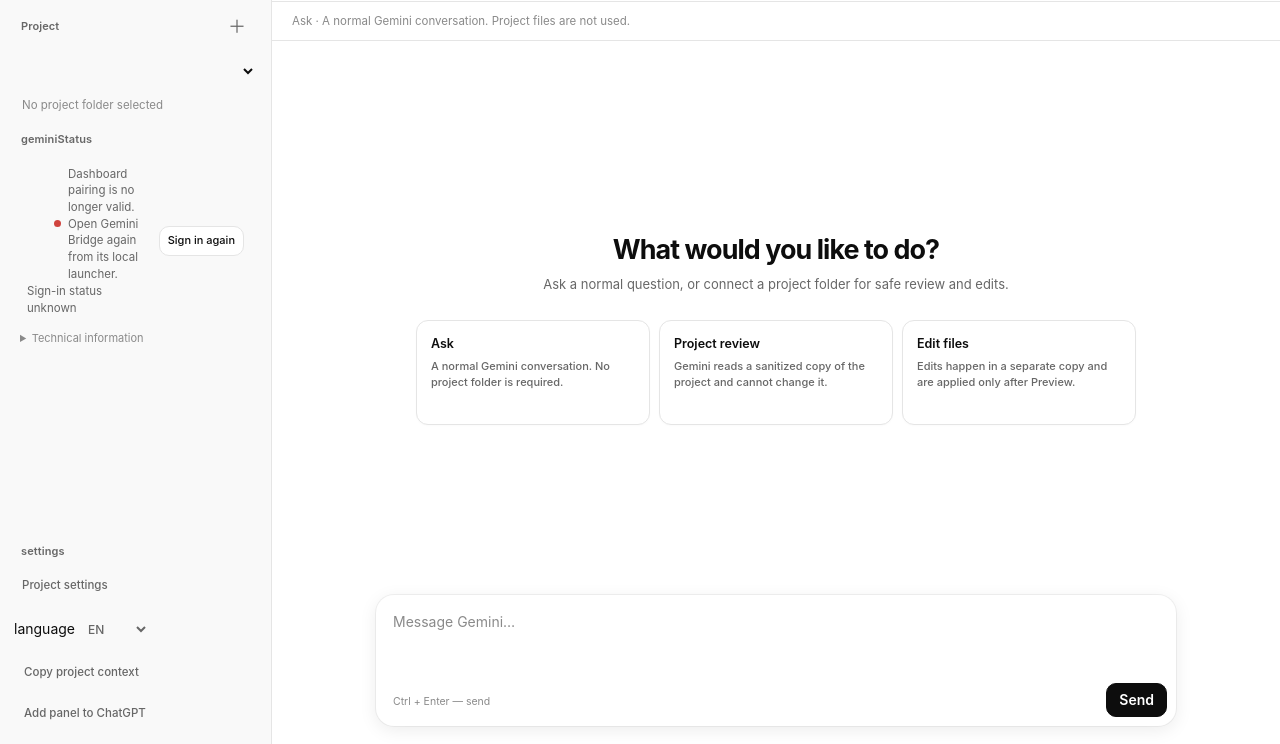
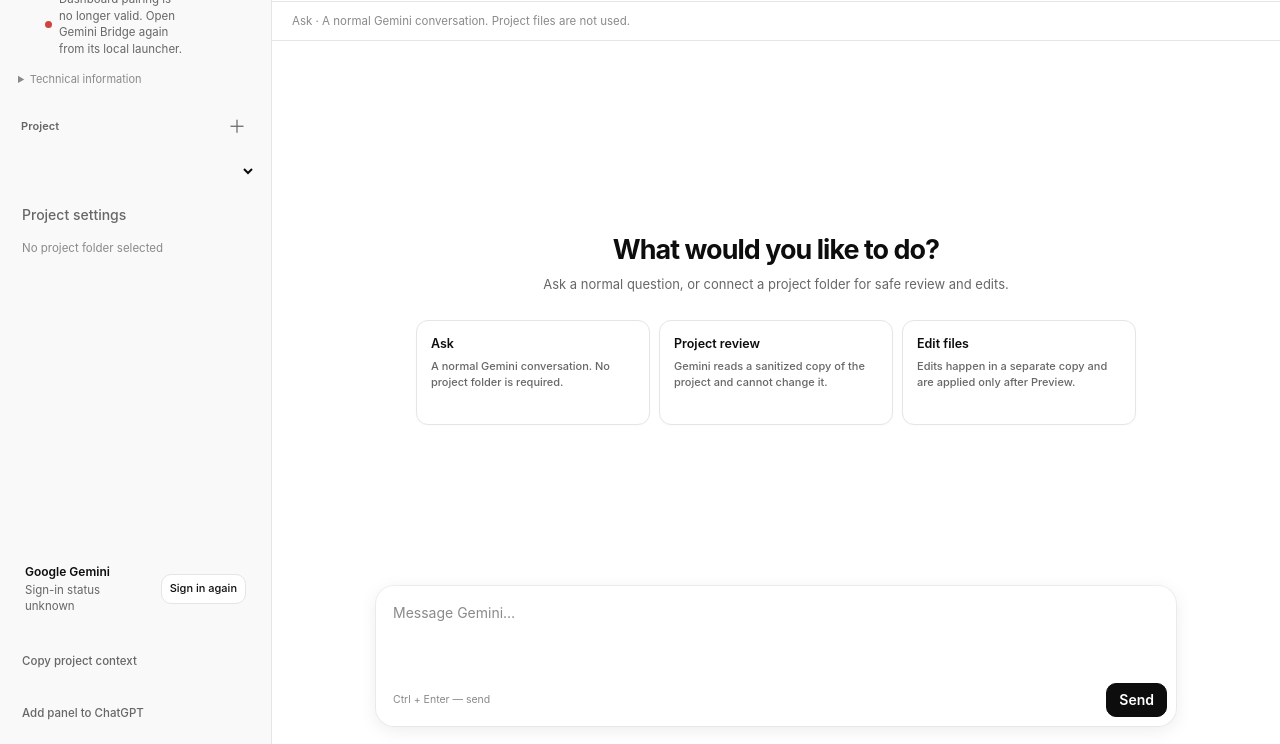
Before and after one commit to nevatonight/gemini-bridge, a browser extension: page ui/index.html in a window 1280 px wide. Shown: the part 56-800 px from the top of the page. Drawn offline with Linux system fonts and the light colour scheme.

```diff
--- a/ui/index.html
+++ b/ui/index.html
@@ -10,44 +10,44 @@
 <main class="app-shell">
   <aside class="sidebar">
     <div class="brand-row">
-      <h1>Gemini Bridge</h1>
+      <div>
+        <h1>Gemini Bridge</h1>
+        <div class="health-line"><span id="healthDot" class="status-dot neutral"></span><span id="health" data-i18n="connecting">Подключение…</span></div>
+      </div>
+      <select id="language" class="language-select" aria-label="Language"><option value="ru">RU</option><option value="en">EN</option></select>
     </div>
+
+    <details class="technical-meta">
+      <summary data-i18n="technicalInfo">Техническая информация</summary>
+      <div id="versionInfo" class="hint">—</div>
+    </details>
 
     <section class="side-section">
       <div class="section-heading"><span data-i18n="project">Проект</span><button id="newProject" class="icon-button" type="button" title="Новый проект">＋</button></div>
       <select id="project" aria-label="Project"></select>
+      <button id="settings" class="secondary full" type="button" data-i18n="projectSettings">Настройки проекта</button>
       <div id="workspaceState" class="subtle"></div>
     </section>
 
     <section id="threadSection" class="side-section" hidden>
-      <div class="section-heading"><span data-i18n="history">История</span><button id="newThread" class="text-button" type="button" data-i18n="newThread">Новый диалог</button></div>
+      <div class="section-heading"><span data-i18n="conversations">Диалоги</span><button id="newThread" class="text-button" type="button" data-i18n="newThread">Новый диалог</button></div>
       <select id="thread" aria-label="Gemini thread"></select>
     </section>
 
-    <section class="side-section bridge-status-section">
-      <div class="section-heading"><span data-i18n="geminiStatus">Статус Gemini</span></div>
-      <div class="account-card">
-        <div class="account-copy">
-          <div class="health-line"><span id="healthDot" class="status-dot neutral"></span><span id="health" data-i18n="connecting">Подключение…</span></div>
-          <span id="authStatus" class="subtle" data-i18n="authChecking">Проверяем вход…</span>
-        </div>
-        <button id="authHelp" class="secondary" type="button" data-i18n="googleSignIn">Войти снова</button>
-      </div>
-      <details class="technical-meta">
-        <summary data-i18n="technicalInfo">Техническая информация</summary>
-        <div id="versionInfo" class="hint">—</div>
-      </details>
+    <section id="pendingSection" class="side-section pending-section" hidden>
+      <div class="section-heading"><span data-i18n="pendingWork">Неприменённые изменения</span></div>
+      <div id="pending" class="pending"></div>
     </section>
 
     <div class="spacer"></div>
 
-    <section class="side-section settings-section">
-      <div class="section-heading"><span data-i18n="settings">Настройки</span></div>
-      <button id="settings" class="quiet-action" type="button" data-i18n="projectSettings">Настройки проекта</button>
-      <label class="language-row"><span data-i18n="language">Язык</span><select id="language" class="language-select" aria-label="Language"><option value="ru">RU</option><option value="en">EN</option></select></label>
-      <button id="handoff" class="quiet-action" type="button" data-i18n="copyContext">Скопировать контекст проекта</button>
-      <button id="webHelp" class="quiet-action" type="button" data-i18n="addChatgptPanel">Добавить панель в ChatGPT</button>
+    <section class="account-card">
+      <div class="account-copy"><strong>Google Gemini</strong><span id="authStatus" class="subtle" data-i18n="authChecking">Проверяем вход…</span></div>
+      <button id="authHelp" class="secondary" type="button" data-i18n="googleSignIn">Войти снова</button>
     </section>
+
+    <button id="handoff" class="quiet-action" type="button" data-i18n="copyContext">Скопировать контекст проекта</button>
+    <button id="webHelp" class="quiet-action" type="button" data-i18n="addChatgptPanel">Добавить панель в ChatGPT</button>
   </aside>
 
   <section class="chat">
@@ -57,12 +57,12 @@
         <label><input type="radio" name="mode" value="review"><span data-i18n="modeReview">Анализ проекта</span></label>
         <label><input type="radio" name="mode" value="edit"><span data-i18n="modeEdit">Изменить файлы</span></label>
       </div>
-      <div id="runState" class="run-state" role="status" aria-live="polite"></div>
+      <div id="runState" class="run-state"></div>
     </header>
     <div id="modeHelp" class="mode-help"></div>
 
     <div class="conversation-column">
-      <div id="emptyState" class="empty-state" aria-hidden="false">
+      <div id="emptyState" class="empty-state">
         <h2 data-i18n="emptyTitle">Чем займёмся?</h2>
         <p data-i18n="emptyIntro">Можно просто задать вопрос или подключить папку проекта для безопасного анализа и изменений.</p>
         <div class="empty-actions">
@@ -73,18 +73,10 @@
       </div>
       <div id="messages" class="messages" aria-live="polite"></div>
 
-      <section id="pendingSection" class="agent-workflow" hidden aria-live="polite">
-        <div class="agent-workflow-heading">
-          <div><strong data-i18n="pendingWork">Неприменённые изменения</strong><span data-i18n="agentWorkflowHelp">Проверь изменения перед переносом в рабочую папку.</span></div>
-        </div>
-        <div id="pending" class="pending"></div>
-      </section>
-
       <div class="composer">
-        <div id="composerAttachments" class="composer-attachments" hidden aria-live="polite"></div>
-        <textarea id="prompt" rows="1" data-i18n-placeholder="promptPlaceholder" placeholder="Напиши Gemini…"></textarea>
+        <textarea id="prompt" rows="3" data-i18n-placeholder="promptPlaceholder" placeholder="Напиши Gemini…"></textarea>
         <div class="composer-footer">
-          <div class="composer-context"><span id="composerMode" class="composer-mode"></span><span class="composer-hint" data-i18n="sendHint">Ctrl + Enter — отправить</span></div>
+          <span class="composer-hint" data-i18n="sendHint">Ctrl + Enter — отправить</span>
           <div class="composer-actions">
             <button id="cancel" class="secondary" type="button" hidden data-i18n="cancel">Отменить</button>
             <button id="send" class="primary" type="button" data-i18n="send">Отправить</button>
```
